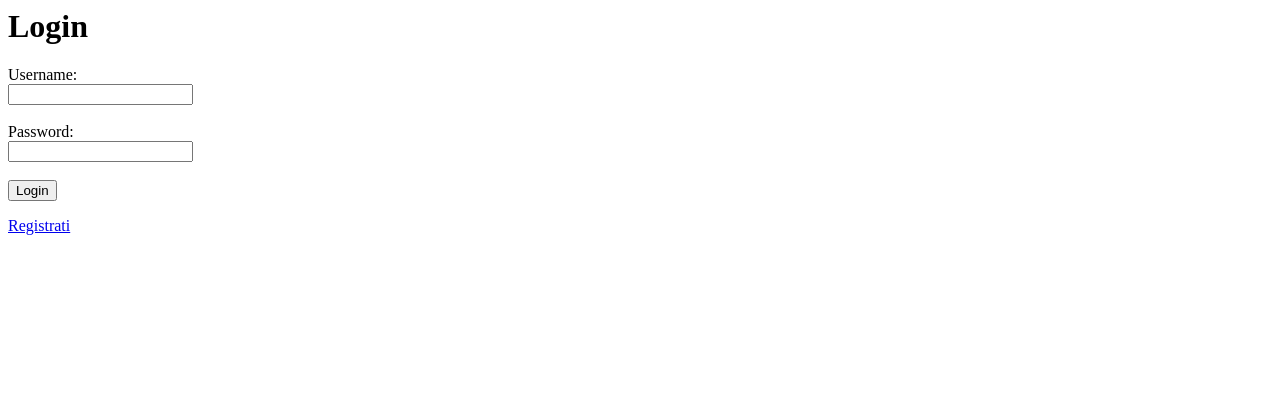
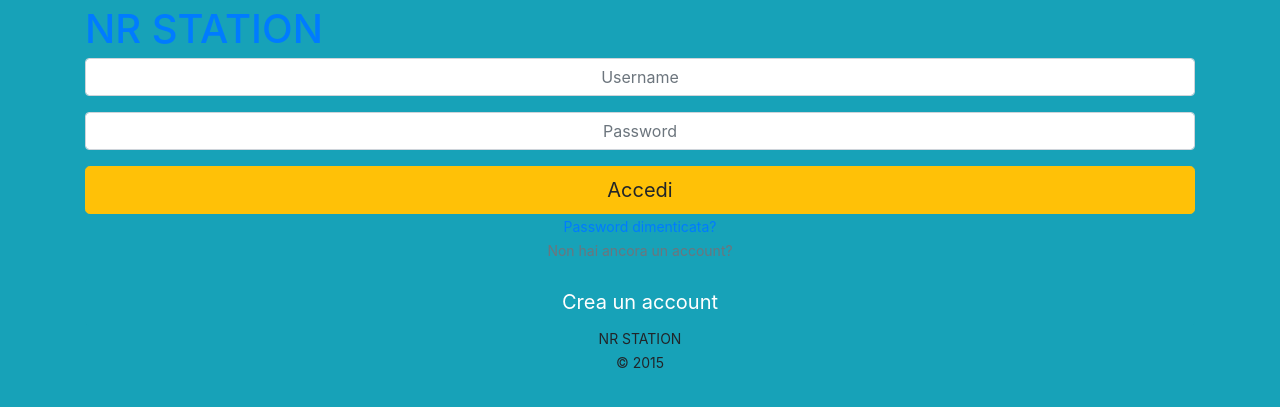
Before and after one commit to 545dev/NR-STATION, a PHP site: page /login.php in a window 1280 px wide. Shown: the top 407 px of the page. Run offline with PHP 8.4, Linux system fonts and the light colour scheme; some libraries are stand-ins or nearby versions.

Commit message:
initial mockup of the login.php template
and this is done...

```diff
--- a/php/login.php
+++ b/php/login.php
@@ -1,19 +1,19 @@
 <?php
 
-    // First we execute our common code to connection to the database and start the session
-    require("common.php");
+// Connessione al database e inizializzazione della sessione
 
-    // This variable will be used to re-display the user's username to them in the
-    // login form if they fail to enter the correct password.  It is initialized here
-    // to an empty value, which will be shown if the user has not submitted the form.
+require ("common.php");
+
+// Questa variabile sarà usata per visualizzare il nome utente nella schermata di
+// login se la password inserita non è corretta
+
 $submitted_username = '';
 
-    // This if statement checks to determine whether the login form has been submitted
-    // If it has, then the login code is run, otherwise the form is displayed
-    if(!empty($_POST))
+if (!empty($_POST))
     {
-        // This query retreives the user's information from the database using
-        // their username.
+
+    // Questa query riporta le informazioni dell'utente
+
     $query = "
             SELECT
                 id,
@@ -27,47 +27,50 @@
             WHERE
                 username = :username
         ";
-
-        // The parameter values
     $query_params = array(
         ':username' => $_POST['username']
     );
-
     try
         {
-            // Execute the query against the database
+
+        // Esegue la query
+
         $stmt = $db->prepare($query);
         $result = $stmt->execute($query_params);
         }
+
     catch(PDOException $ex)
         {
-            // Note: On a production website, you should not output $ex->getMessage().
-            // It may provide an attacker with helpful information about your code.
         die("Failed to run query: " . $ex->getMessage());
         }
 
-        // This variable tells us whether the user has successfully logged in or not.
+    // Questa variabile ci dice se l'utente è loggato
     // We initialize it to false, assuming they have not.
     // If we determine that they have entered the right details, then we switch it to true.
+
     $login_ok = false;
 
-        // Retrieve the user data from the database.  If $row is false, then the username
-        // they entered is not registered.
+    // Riporta i dati utente dal database Se $row è falso, l'username non è registrato
+
     $row = $stmt->fetch();
-        if($row)
+    if ($row)
         {
+
         // Using the password submitted by the user and the salt stored in the database,
         // we now check to see whether the passwords match by hashing the submitted password
         // and comparing it to the hashed version already stored in the database.
+
         $check_password = hash('sha256', $_POST['password'] . $row['salt']);
-            for($round = 0; $round < 65536; $round++)
+        for ($round = 0; $round < 65536; $round++)
             {
             $check_password = hash('sha256', $check_password . $row['salt']);
             }
 
-            if($check_password === $row['password'])
+        if ($check_password === $row['password'])
             {
+
             // If they do, then we flip this to true
+
             $login_ok = true;
             }
         }
@@ -96,27 +99,83 @@ if ($login_ok)
         }
       else
         {
+
         // Tell the user they failed
-            print("Login Failed.");
+
+        print ("Login Failed.");
 
         // Show them their username again so all they have to do is enter a new
         // password.  The use of htmlentities prevents XSS attacks.  You should
         // always use htmlentities on user submitted values before displaying them
         // to any users (including the user that submitted them).  For more information:
         // http://en.wikipedia.org/wiki/XSS_attack
+
         $submitted_username = htmlentities($_POST['username'], ENT_QUOTES, 'UTF-8');
         }
     }
 
 ?>
-<h1>Login</h1>
+<!DOCTYPE html>
+<html lang="en" class="app">
+<head>
+  <meta charset="utf-8" />
+  <title>NR STATION</title>
+  <meta name="description" content="app, web app, responsive, admin dashboard, admin, flat, flat ui, ui kit, off screen nav" />
+  <meta name="viewport" content="width=device-width, initial-scale=1, maximum-scale=1" />
+  <link rel="stylesheet" href="js/jPlayer/jplayer.flat.css" type="text/css" />
+  <link rel="stylesheet" href="css/bootstrap.css" type="text/css" />
+  <link rel="stylesheet" href="css/animate.css" type="text/css" />
+  <link rel="stylesheet" href="css/font-awesome.min.css" type="text/css" />
+  <link rel="stylesheet" href="css/simple-line-icons.css" type="text/css" />
+  <link rel="stylesheet" href="css/font.css" type="text/css" />
+  <link rel="stylesheet" href="css/app.css" type="text/css" />
+    <!--[if lt IE 9]>
+    <script src="js/ie/html5shiv.js"></script>
+    <script src="js/ie/respond.min.js"></script>
+    <script src="js/ie/excanvas.js"></script>
+  <![endif]-->
+</head>
+<body class="bg-info dker">
+  <section id="content" class="m-t-lg wrapper-md animated fadeInUp">
+    <div class="container aside-xl">
+      <a class="navbar-brand block" href="index.html"><span class="h1 font-bold">NR STATION</span></a>
+      <section class="m-b-lg">
+        <header class="wrapper text-center">
+        </header>
         <form action="login.php" method="post">
-    Username:<br />
-    <input type="text" name="username" value="<?php echo $submitted_username; ?>" />
-    <br /><br />
-    Password:<br />
-    <input type="password" name="password" value="" />
-    <br /><br />
-    <input type="submit" value="Login" />
+          <div class="form-group">
+            <input type="username" placeholder="Username" class="form-control rounded input-lg text-center no-border" name="username" value="<?php echo $submitted_username; ?>">
+          </div>
+          <div class="form-group">
+             <input type="password" placeholder="Password" class="form-control rounded input-lg text-center no-border" name="password">
+          </div>
+          <button type="submit" class="btn btn-lg btn-warning lt b-white b-2x btn-block btn-rounded"><i class="icon-arrow-right pull-right"></i><span class="m-r-n-lg">Accedi</span></button>
+          <div class="text-center m-t m-b"><a href="#"><small>Password dimenticata?</small></a></div>
+          <div class="line line-dashed"></div>
+          <p class="text-muted text-center"><small>Non hai ancora un account?</small></p>
+          <a href="signup.php" class="btn btn-lg btn-info btn-block rounded">Crea un account</a>
         </form>
-<a href="register.php">Registrati</a>
+      </section>
+    </div>
+  </section>
+  <!-- footer -->
+  <footer id="footer">
+    <div class="text-center padder">
+      <p>
+        <small>NR STATION<br>&copy; 2015</small>
+      </p>
+    </div>
+  </footer>
+  <!-- / footer -->
+  <script src="js/jquery.min.js"></script>
+  <!-- Bootstrap -->
+  <script src="js/bootstrap.js"></script>
+  <!-- App -->
+  <script src="js/app.js"></script>
+  <script src="js/slimscroll/jquery.slimscroll.min.js"></script>
+    <script src="js/app.plugin.js"></script>
+  <script type="text/javascript" src="js/jPlayer/jquery.jplayer.min.js"></script>
+  <script type="text/javascript" src="js/jPlayer/add-on/jplayer.playlist.min.js"></script>
+  <script type="text/javascript" src="js/jPlayer/demo.js"></script>
+</body>
+</html>
```
Lines whose indentation alone changed are shown as unchanged.
